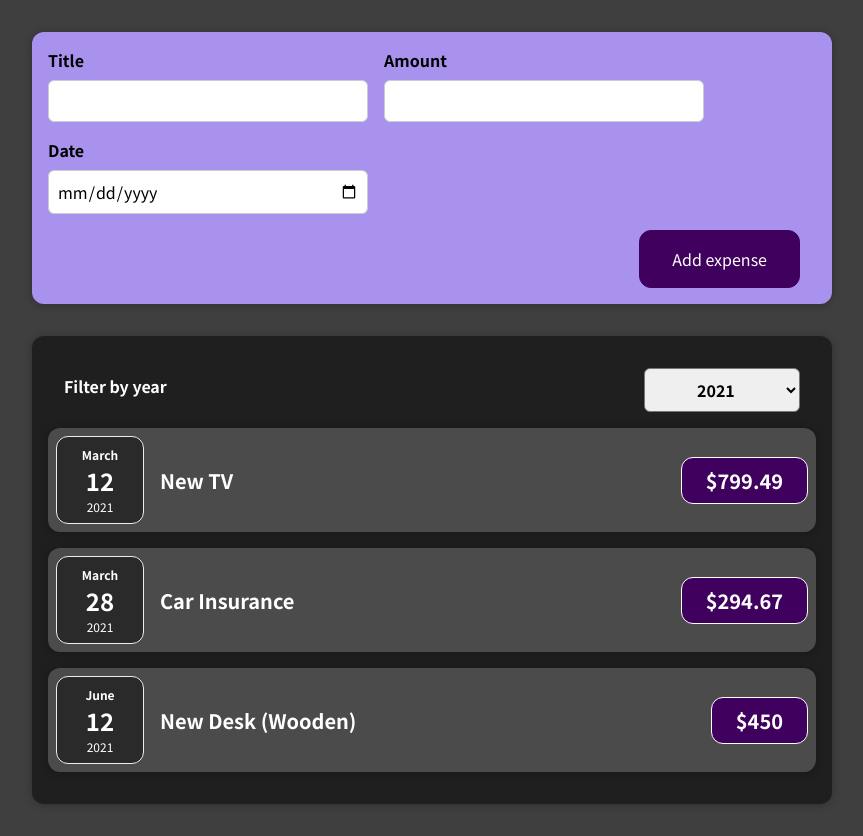
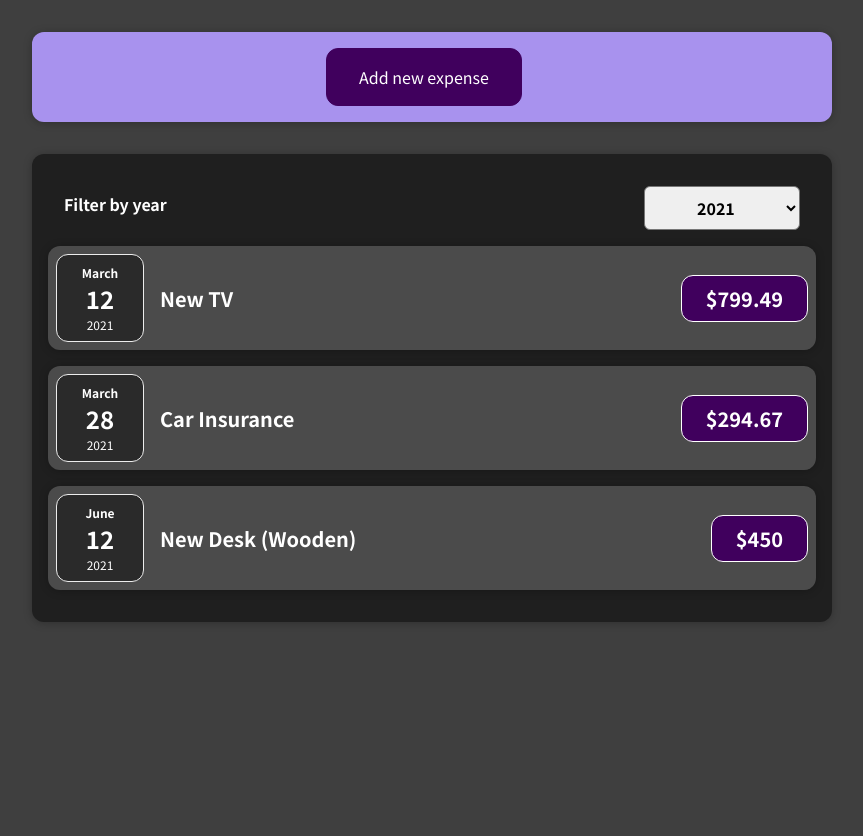
Before and after one commit to lucasspra/react-expense-tracker-app, a React (Create React App) app: page / in a window 1280 px wide. Shown: the whole page, without its empty margins (208-1071 px from the left). After the commit the page ends 800 px from the top, so only its background shows below. Built offline with nearby package versions, Linux system fonts and the light colour scheme.

Commit message:
add cancel button on new expense component

```diff
--- a/src/components/newExpense/ExpenseForm.js
+++ b/src/components/newExpense/ExpenseForm.js
@@ -69,6 +69,10 @@ export default function ExpenseForm(props) {
       </div>
 
       <div className="new-expense__actions">
+        <button type="button" onClick={props.onCancel}>
+          Cancel
+        </button>
+
         <button type="submit">Add expense</button>
       </div>
     </form>
--- a/src/components/newExpense/NewExpense.js
+++ b/src/components/newExpense/NewExpense.js
@@ -1,18 +1,39 @@
+import { useState } from "react";
 import ExpenseForm from "./ExpenseForm";
 import "./NewExpense.css";
 
 export default function NewExpense(props) {
+  const [isEditing, setIsEditing] = useState(false);
+
   const saveExpenseDataHandler = (enteredExpenseData) => {
     const expenseData = {
       ...enteredExpenseData,
       id: Math.random().toString(),
     };
     props.onAddExpense(expenseData);
+    setIsEditing(false);
+  };
+
+  const startEditingHandler = () => {
+    setIsEditing(true);
+  };
+
+  const stopEditingHandler = () => {
+    setIsEditing(false);
   };
 
   return (
     <div className="new-expense">
-      <ExpenseForm onSaveExpenseData={saveExpenseDataHandler} />
+      {!isEditing && (
+        <button onClick={startEditingHandler}>Add new expense</button>
+      )}
+
+      {isEditing && (
+        <ExpenseForm
+          onSaveExpenseData={saveExpenseDataHandler}
+          onCancel={stopEditingHandler}
+        />
+      )}
     </div>
   );
 }
```
